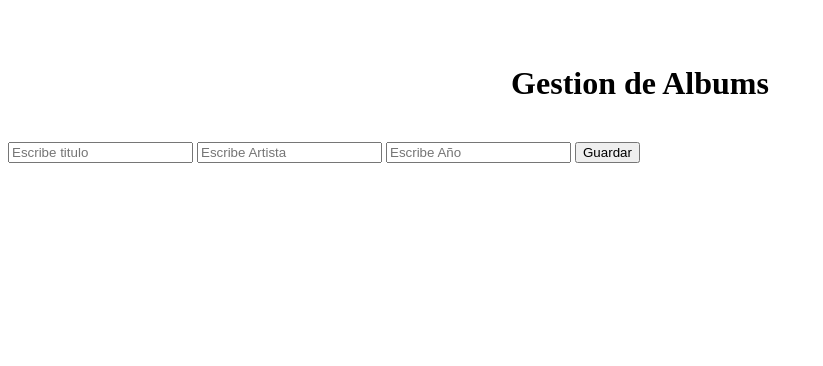
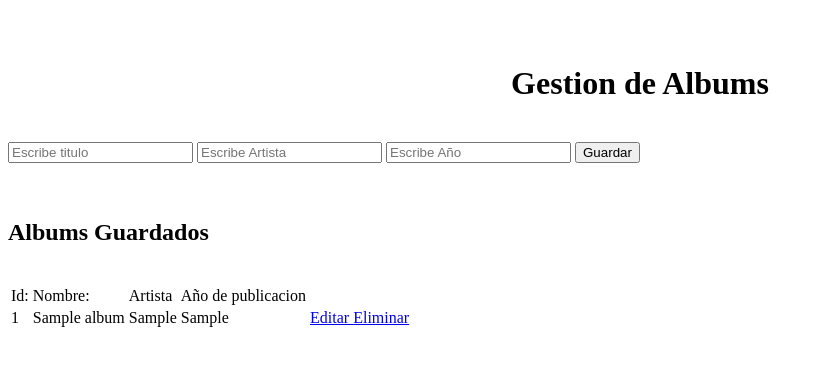
Before and after one commit to AdiGalvan/Flask182, a Flask app: page / in a window 1280 px wide. Shown: the top 366 px of the page, without its empty margins (0-823 px from the left). Run offline with Flask 3, Linux system fonts and the light colour scheme; tables that the repository leaves empty or names only in its code hold one stand-in row (values such as "Sample post"); some libraries are stand-ins or nearby versions.

Commit message:
Pract7: Select y procesamos dataos en vista

```diff
--- a/practicaNo5/app.py
+++ b/practicaNo5/app.py
@@ -19,8 +19,13 @@ mysql= MySQL(app)
 #ruta index http://localhost:5000
 #la ruta se compone del nombre de la ruta y su funcion
 @app.route('/')#busca la ruta principal, declaras la ruta quien tiene una diagonal, la diagonal esta por defaut
-def index():#esa ruta necesita una funcion, qui se llama index
-    return render_template('index.html')# aqui lo que se quiere que hagas
+def index():#esa ruta necesita una funcion, aqui se llama index
+   curSelect= mysql.connection.cursor()#objeto que va a hacer la selección
+   curSelect.execute('select * from albums')#se usa el objeto creado arriba y esta es la consulta
+   consulta= curSelect.fetchall() #se crea la variable consulta, contiene los elementos de la tabla en una lista
+   print(consulta)
+
+   return render_template('index.html',listAlbums=consulta )# aqui da lo que se quiere que hagas, tambien concatena la ruta que se le manda , lo que hace es abrir la ruta y llevarse la consulta
 
 
 
--- a/practicaNo5/templates/index.html
+++ b/practicaNo5/templates/index.html
@@ -34,8 +34,40 @@
 
     </form>
 
+    <br>
+    <br>
+<h2>Albums Guardados</h2>
+<br>
 
+<table>
+  <thead>
+    <tr>
+      <td>Id:</td>
+      <td>Nombre:</td>
+      <td>Artista</td>
+      <td>Año de publicacion</td>
+    </tr>
+  </thead>
+
+  <tbody>
+    {%for alb in listAlbums %}
+    <tr>
+    <td>{{ alb.0 }}</td>
+    <td>{{ alb.1 }}</td>
+    <td>{{ alb.2 }}</td>
+    <td>{{ alb.3 }}</td>
+    <td>
+      <a href="#"> Editar </a>
+      <a href="#"> Eliminar </a>
+    </td>
+    </tr>
+
+    {%endfor%}
+  </tbody>
+</table>
 
 </body>
 
+
+
 </html>
```
